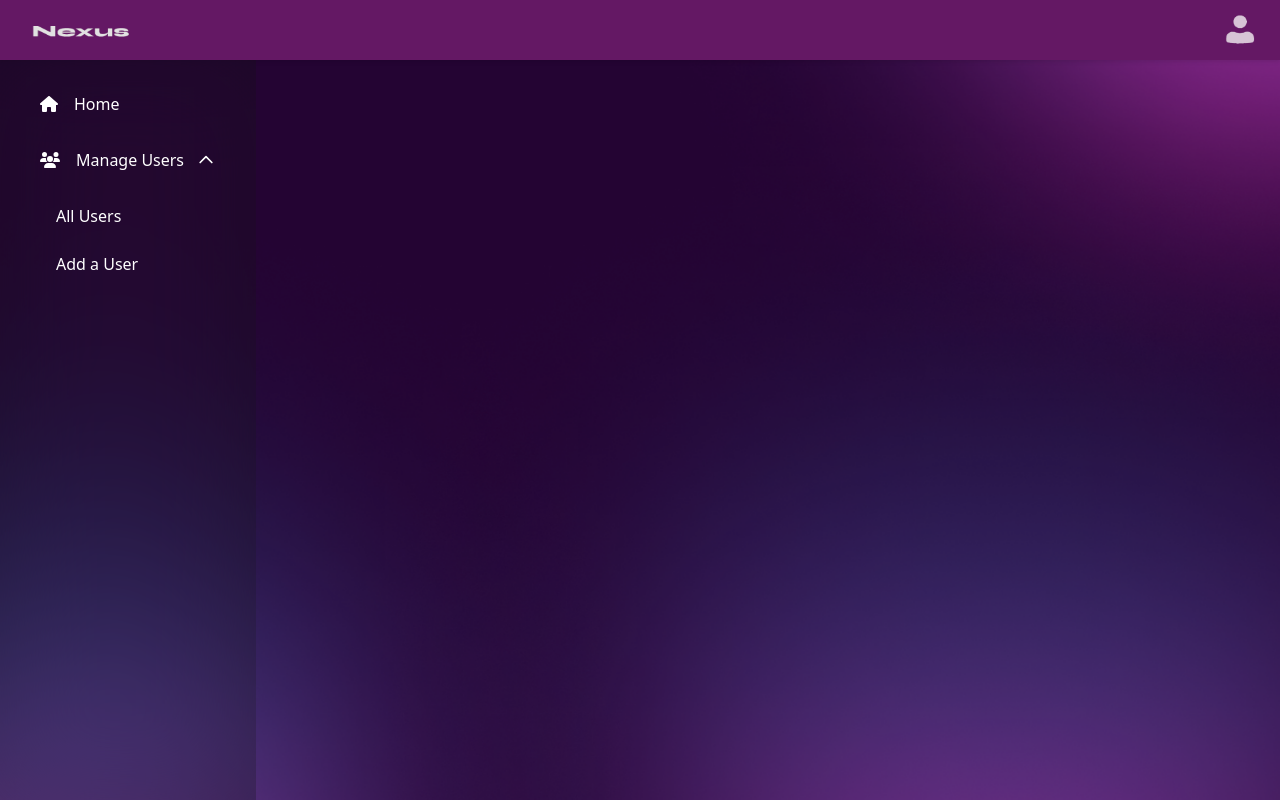
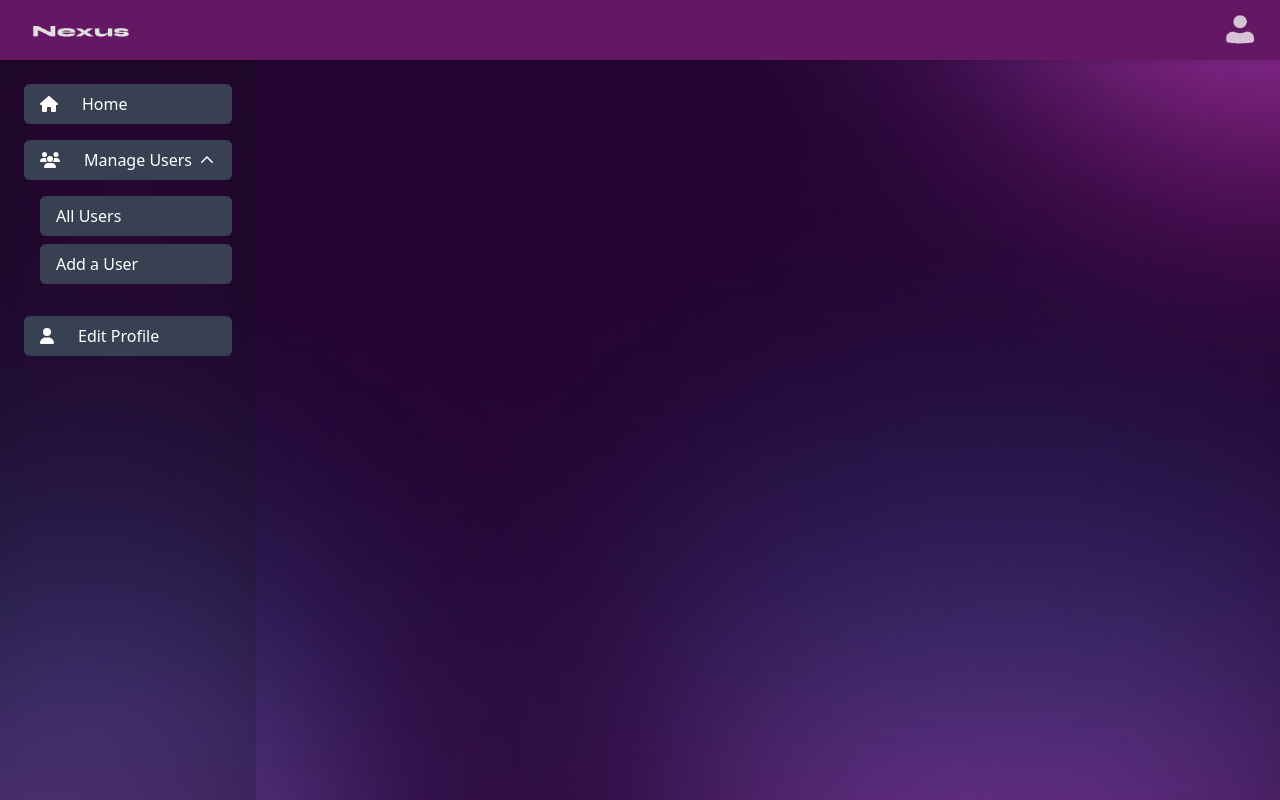
Before and after one commit to sheriiiiii/FINAL-PROJECT, a React (Vite) app in the folder client/: page /homepage in a window 1280 px wide. Both pictures are taken after a click on the button "Manage Users". Built offline with nearby package versions, Linux system fonts and the light colour scheme; no server answers.

Commit message:
added distributor and retailer homepage

```diff
--- a/client/src/components/component/Sidebar.tsx
+++ b/client/src/components/component/Sidebar.tsx
@@ -1,9 +1,8 @@
-//import React from 'react';
+import React, { useState } from 'react';
 import { Link } from 'react-router-dom';
+import { FontAwesomeIcon } from '@fortawesome/react-fontawesome';
+import { faHome, faUsers, faUser } from '@fortawesome/free-solid-svg-icons';
 import '../styles/Sidebar.css';
-import React, { useState } from 'react';
-import { FontAwesomeIcon } from '@fortawesome/react-fontawesome';
-import { faHome, faUsers } from '@fortawesome/free-solid-svg-icons';
 
 const Sidebar: React.FC = () => {
   const [isDropdownOpen, setIsDropdownOpen] = useState(false);
@@ -13,18 +12,19 @@ const Sidebar: React.FC = () => {
   };
 
   return (
-    <div className="sidebar">
-      <Link to="/homepage" className="sidebar-link">
+    <div className="sidebar w-64 bg-gray-800 text-white min-h-screen p-6">
+      <Link to="/homepage" className="sidebar-link block py-2 px-4 mb-2 bg-gray-700 rounded hover:bg-gray-600">
         <FontAwesomeIcon icon={faHome} className="sidebar-icon" />
-        <span className="sidebar-text">Home</span>
+        <span className="sidebar-text ml-2">Home</span>
       </Link>
       <div className="mb-2">
-        <button onClick={toggleDropdown} className="sidebar-button">
-          <div className="sidebar-button-content">
+        <button onClick={toggleDropdown} className="sidebar-button w-full text-left py-2 px-4 bg-gray-700 rounded hover:bg-gray-600 flex items-center justify-between">
+          <div className="sidebar-button-content flex items-center">
             <FontAwesomeIcon icon={faUsers} className="sidebar-icon" />
-            <span className="sidebar-text">Manage Users</span>
+            <span className="sidebar-text ml-2">Manage Users</span>
+          </div>
           <svg
-              className={`dropdown-icon ${isDropdownOpen ? 'transform rotate-180' : ''}`}
+            className={`dropdown-icon w-4 h-4 ml-2 transform ${isDropdownOpen ? 'rotate-180' : ''}`}
             fill="none"
             stroke="currentColor"
             viewBox="0 0 24 24"
@@ -32,45 +32,20 @@ const Sidebar: React.FC = () => {
           >
             <path strokeLinecap="round" strokeLinejoin="round" strokeWidth="2" d="M19 9l-7 7-7-7"></path>
           </svg>
-          </div>
         </button>
         {isDropdownOpen && (
-          <div className="dropdown-content">
-            <Link to="/all-users" className="dropdown-link">All Users</Link>
-            <Link to="/add-user" className="dropdown-link mt-2">Add a User</Link>
+          <div className="dropdown-content mt-2">
+            <Link to="/all-users" className="dropdown-link block py-2 px-4 bg-gray-700 rounded hover:bg-gray-600">All Users</Link>
+            <Link to="/add-user" className="dropdown-link block py-2 px-4 bg-gray-700 rounded hover:bg-gray-600 mt-2">Add a User</Link>
           </div>
         )}
       </div>
+      <Link to="/edit-profile" className="sidebar-link block py-2 px-4 mb-2 bg-gray-700 rounded hover:bg-gray-600">
+        <FontAwesomeIcon icon={faUser} className="sidebar-icon" />
+        <span className="sidebar-text ml-2">Edit Profile</span>
+      </Link>
     </div>
   );
 };
 
 export default Sidebar;
-
-
-// // const Sidebar: React.FC = () => {
-// //   return (
-// //     <div className="sidebar">
-// //       <Link to="/" className="sidebar-link">Home</Link>
-// //       <Link to="/manage-users" className="sidebar-link">Manage Users</Link>
-// //       <Link to="/profile" className="sidebar-link">Profile</Link>
-// //     </div>
-// //   );
-// // };
-
-// // export default Sidebar;
-
-// // import React from 'react';
-// // import { Link } from 'react-router-dom';
-
-// const Sidebar: React.FC = () => {
-//   return (
-//     <div className="w-64 bg-gray-800 text-white min-h-screen p-6">
-//       <Link to="/" className="block py-2 px-4 mb-2 bg-gray-700 rounded hover:bg-gray-600">Home</Link>
-//       <Link to="/manage-users" className="block py-2 px-4 mb-2 bg-gray-700 rounded hover:bg-gray-600">Manage Users</Link>
-//       <Link to="/profile" className="block py-2 px-4 mb-2 bg-gray-700 rounded hover:bg-gray-600">Profile</Link>
-//     </div>
-//   );
-// };
-
-// export default Sidebar;
--- /dev/null
+++ b/client/src/components/pages/DistributorHomepage.tsx
@@ -0,0 +1,21 @@
+import React from 'react';
+import Sidebar from '../component/Sidebar.tsx';
+import '../styles/HomePage.css';
+import { PageHeader } from "../component/PageHeader.tsx";
+
+const DistributorHomePage: React.FC = () => {
+  return (
+    <div className="homepage-background flex flex-col min-h-screen">
+      <PageHeader />
+      <div className="flex flex-1">
+        <Sidebar />
+        <div className="flex-1 p-8 ml-64">
+          <h1>Welcome, Distributor!</h1>
+          {/* Distributor-specific content goes here */}
+        </div>
+      </div>
+    </div>
+  );
+};
+
+export default DistributorHomePage;
--- /dev/null
+++ b/client/src/components/pages/EditProfilePage.ts
@@ -0,0 +1,78 @@
+// import React, { useState } from 'react';
+
+// const EditProfilePage: React.FC = () => {
+//   const [name, setName] = useState('');
+//   const [address, setAddress] = useState('');
+//   const [email, setEmail] = useState('');
+
+//   const handleSubmit = (e: React.FormEvent) => {
+//     e.preventDefault();
+
+//     // backend!!!
+//     alert(`User Info:\nName: ${name}\nAddress: ${address}\nEmail: ${email}`);
+
+//     // Reset the form (optional)
+//     setName('');
+//     setAddress('');
+//     setEmail('');
+//   };
+
+// //   return (
+// //     <div className="flex justify-center items-center min-h-screen bg-gray-100">
+// //       <div className="w-full max-w-md bg-white p-8 rounded-lg shadow-lg">
+// //         <h2 className="text-2xl font-bold text-center mb-6">Edit Profile</h2>
+// //         <form onSubmit={handleSubmit}>
+// //           <div className="mb-4">
+// //             <label className="block text-gray-700 text-sm mb-2" htmlFor="name">
+// //               Name
+// //             </label>
+// //             <input
+// //               type="text"
+// //               id="name"
+// //               className="shadow appearance-none border rounded w-full py-2 px-3 text-gray-700 leading-tight focus:outline-none focus:shadow-outline"
+// //               placeholder="Enter your name"
+// //               value={name}
+// //               onChange={(e) => setName(e.target.value)}
+// //             />
+// //           </div>
+// //           <div className="mb-4">
+// //             <label className="block text-gray-700 text-sm mb-2" htmlFor="address">
+// //               Address
+// //             </label>
+// //             <input
+// //               type="text"
+// //               id="address"
+// //               className="shadow appearance-none border rounded w-full py-2 px-3 text-gray-700 leading-tight focus:outline-none focus:shadow-outline"
+// //               placeholder="Enter your address"
+// //               value={address}
+// //               onChange={(e) => setAddress(e.target.value)}
+// //             />
+// //           </div>
+// //           <div className="mb-6">
+// //             <label className="block text-gray-700 text-sm mb-2" htmlFor="email">
+// //               Email
+// //             </label>
+// //             <input
+// //               type="email"
+// //               id="email"
+// //               className="shadow appearance-none border rounded w-full py-2 px-3 text-gray-700 leading-tight focus:outline-none focus:shadow-outline"
+// //               placeholder="Enter your email"
+// //               value={email}
+// //               onChange={(e) => setEmail(e.target.value)}
+// //             />
+// //           </div>
+// //           <div className="flex items-center justify-between">
+// //             <button
+// //               type="submit"
+// //               className="bg-blue-500 hover:bg-blue-700 text-white py-2 px-4 rounded focus:outline-none focus:shadow-outline"
+// //             >
+// //               Save Changes
+// //             </button>
+// //           </div>
+// //         </form>
+// //       </div>
+// //     </div>
+// //   );
+// // };
+
+// export default EditProfilePage;
--- a/client/src/components/pages/Homepage.tsx
+++ b/client/src/components/pages/Homepage.tsx
@@ -1,7 +1,7 @@
 import React from "react";
 //import ProtectedTemplate from "./ProtectedTemplate.tsx";
-import Sidebar from '../component/Sidebar.tsx';
-import '../styles/HomePage.css';
+import Sidebar from "../component/Sidebar.tsx";
+import "../styles/HomePage.css";
 import { PageHeader } from "../component/PageHeader.tsx";
 
 const HomePage: React.FC = () => {
@@ -22,7 +22,6 @@ const HomePage: React.FC = () => {
 
 export default HomePage;
 
-
 // const Homepage: React.FC = () => {
 //     return (
 //       //<ProtectedTemplate>
--- a/client/src/components/pages/InfoPage.tsx
+++ b/client/src/components/pages/InfoPage.tsx
@@ -1,13 +1,19 @@
-import { useState } from 'react';
+import React, { useState } from 'react';
+import { useNavigate } from 'react-router-dom';
 import '../styles/InfoPage.css';
 
-const InfoPage = () => {
+const InfoPage: React.FC = () => {
   const [userType, setUserType] = useState('retailer');
+  const navigate = useNavigate();
 
-  const handleSubmit = (e: any) => {
+  const handleSubmit = (e: React.FormEvent) => {
     e.preventDefault();
-    // Handle form submission
-    console.log('Form submitted');
+    // Redirect based on user type
+    if (userType === 'retailer') {
+      navigate('/retailer-homepage');
+    } else {
+      navigate('/distributor-homepage');
+    }
   };
 
   return (
--- /dev/null
+++ b/client/src/components/pages/RetailerHomepage.tsx
@@ -0,0 +1,21 @@
+import React from 'react';
+import Sidebar from '../component/Sidebar.tsx';
+import '../styles/HomePage.css';
+import { PageHeader } from "../component/PageHeader.tsx";
+
+const RetailerHomePage: React.FC = () => {
+  return (
+    <div className="homepage-background flex flex-col min-h-screen">
+      <PageHeader />
+      <div className="flex flex-1">
+        <Sidebar />
+        <div className="flex-1 p-8 ml-64">
+          <h1>Welcome, Retailer!</h1>
+          {/* Retailer-specific content goes here */}
+        </div>
+      </div>
+    </div>
+  );
+};
+
+export default RetailerHomePage;
--- a/client/src/main.tsx
+++ b/client/src/main.tsx
@@ -7,8 +7,11 @@ import SignUpPage from "./components/pages/SignUpPage.tsx";
 import LogInPage from "./components/pages/LogInPage.tsx";
 import InfoPage from "./components/pages/InfoPage.tsx";
 import Homepage from "./components/pages/Homepage.tsx";
-import AllUsersPage from "./components/pages/AllUsersPage.tsx"; // New component
-import AddAUserPage from "./components/pages/AddAUserPage.tsx"; // New component
+import AllUsersPage from "./components/pages/AllUsersPage.tsx";
+import AddAUserPage from "./components/pages/AddAUserPage.tsx";
+import RetailerHomePage from "./components/pages/RetailerHomepage.tsx";
+import DistributorHomePage from "./components/pages/DistributorHomepage.tsx";
+//import EditProfilePage from "./components/pages/EditProfilePage.tsx";
 //import ProtectedTemplate from "./components/pages/ProtectedTemplate";
 
 // Import your publishable key
@@ -36,6 +39,9 @@ ReactDOM.createRoot(document.getElementById("root")!).render(
           />
           <Route path="/all-users" element={<AllUsersPage />} />
           <Route path="/add-user" element={<AddAUserPage />} />
+          <Route path="/retailer-homepage" element={<RetailerHomePage />} />
+          <Route path="/distributor-homepage" element={<DistributorHomePage />} />
+         {/*<Route path="/edit-profile" element={<EditProfilePage />} />*/}
         </Routes>
       </BrowserRouter>
     </ClerkProvider>
```
Also changed, not shown: client/src/components/styles/EditProfilePage.css (added). Lines whose indentation alone changed are shown as unchanged.
